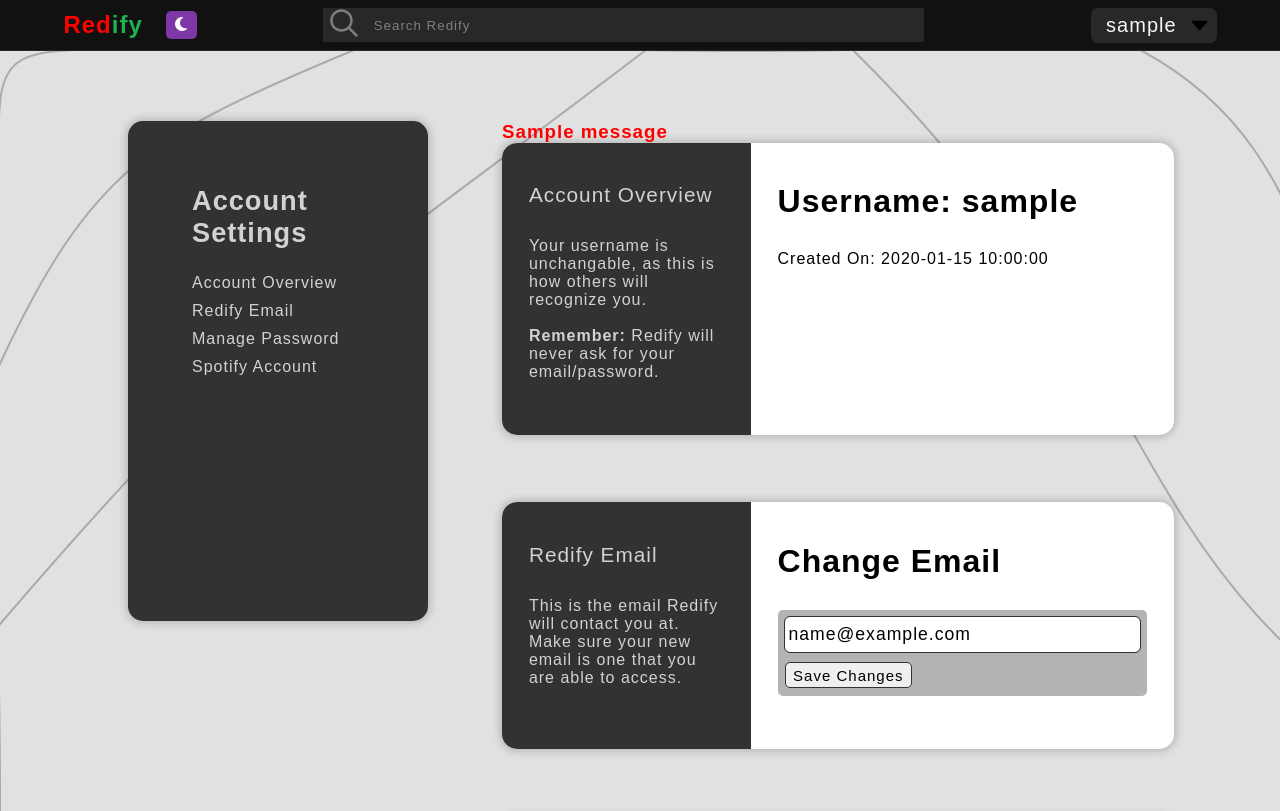
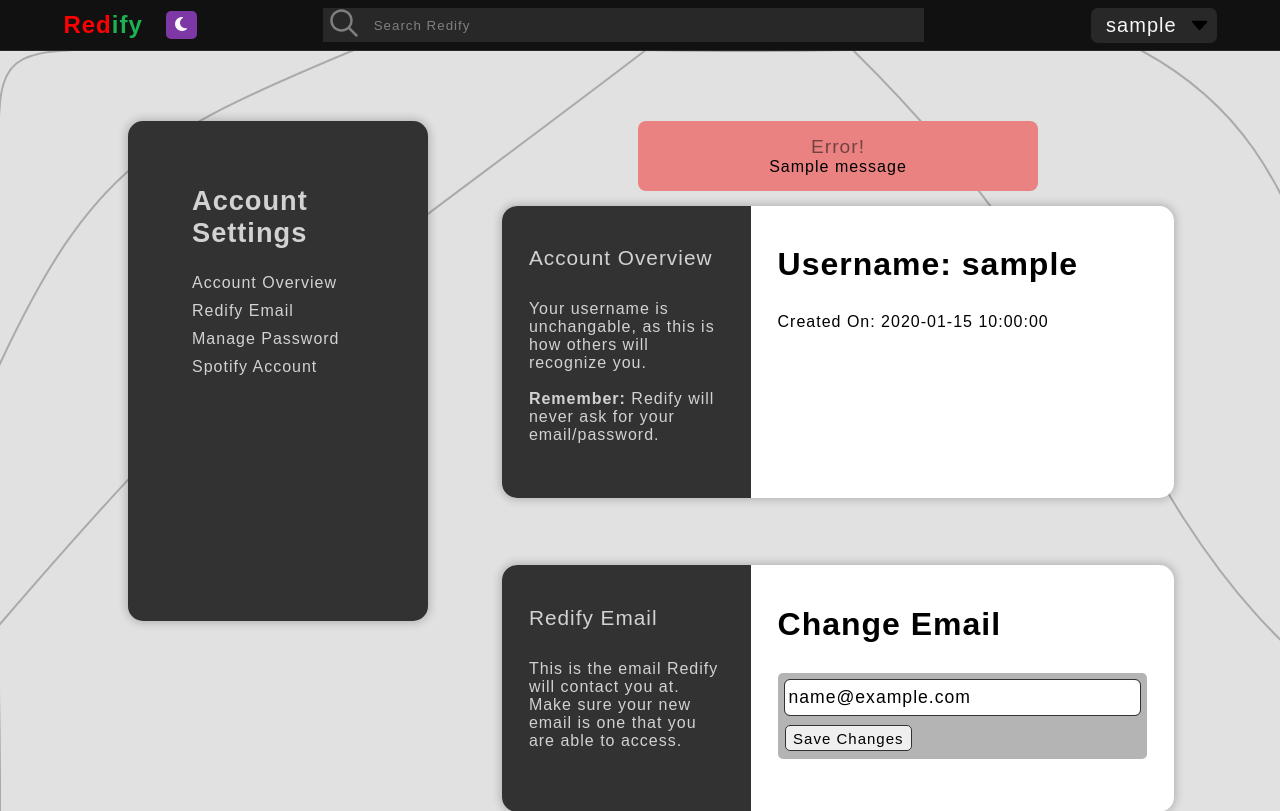
Before and after one commit to aaronpnguyen/Redify, a Flask app: a page that uses flask_app/templates/settings.html in a window 1280 px wide. Shown: the top 811 px of the page. Run offline with Flask 2, Linux system fonts and the light colour scheme; the visitor is signed in with stand-in values (Sample User, id 1); tables that the repository leaves empty or names only in its code hold one stand-in row (values such as "Sample post"); one stand-in notice (Sample message) is shown; some libraries are stand-ins or nearby versions.

Commit message:
Validations on settings

```diff
--- a/flask_app/templates/settings.html
+++ b/flask_app/templates/settings.html
@@ -7,7 +7,8 @@
     <script src="https://kit.fontawesome.com/4229a7500a.js" crossorigin="anonymous"></script>
     <link rel="stylesheet" href="../static/home.css">
     <link rel="stylesheet" href="../static/profile.css">
-        <link rel="stylesheet" href="../static/settings.css">
+    <link rel="stylesheet" href="../static/settings.css">
+    <link rel="stylesheet" href="../static/error.css">
     <title>User Profile</title>
 </head>
 <body id="body">
@@ -97,7 +98,14 @@
             {%with messages = get_flashed_messages()%}
                 {%if messages %}
                     {%for message in messages%}
-                        <h3 style="color:red;">{{message}}</h3>
+                        <div class="error-container">
+                            <div class="error-box">
+                                <p class="error-alert">Error!</p>
+                                <div class="errorContainer">
+                                    <p class="errorMessage">{{message}}</p>
+                                </div>
+                            </div>
+                        </div>
                     {%endfor%}
                 {%endif%}
             {%endwith%}
```
